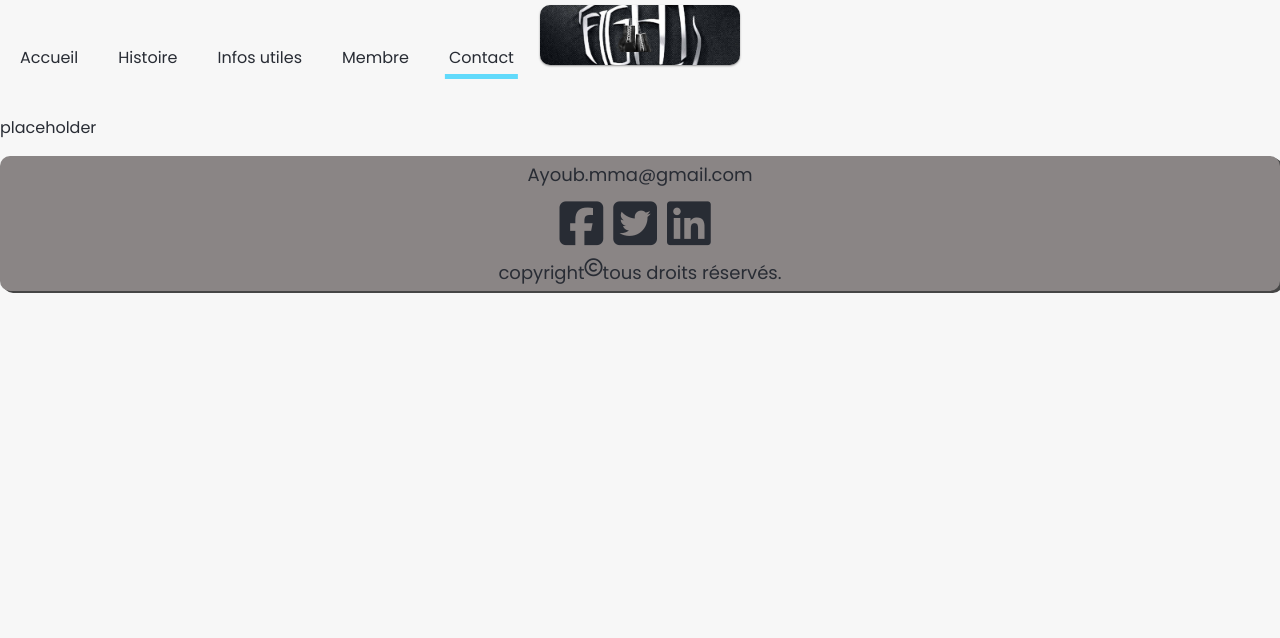
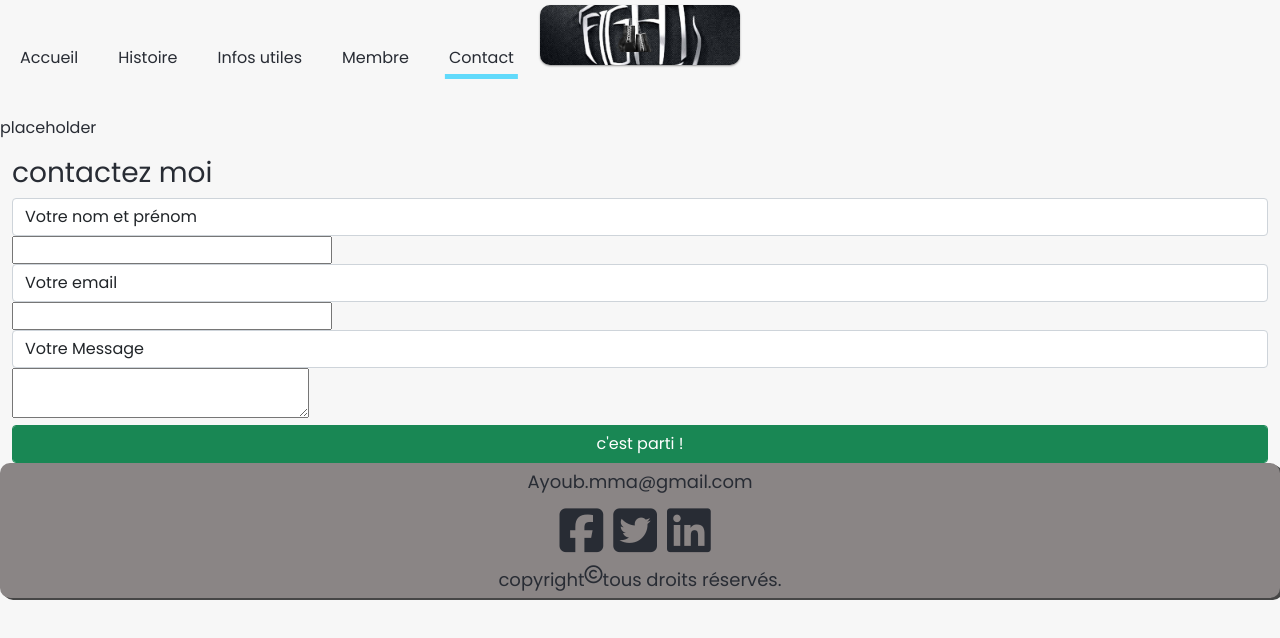
Before and after one commit to realbenben/sitecitrineudfc, a React (Create React App) app in the folder siteufc/: page /contact in a window 1280 px wide. Shown: the top 638 px of the page. Built offline with nearby package versions, Linux system fonts and the light colour scheme.

Commit message:
Form/upload add

```diff
--- a/siteufc/package.json
+++ b/siteufc/package.json
@@ -8,9 +8,10 @@
     "@testing-library/react": "^11.2.7",
     "@testing-library/user-event": "^12.8.3",
     "axios": "^0.21.1",
+    "bootstrap": "^5.1.0",
+    "email-js": "^2.0.2",
     "emailjs-com": "^3.2.0",
     "node-sass": "^6.0.1",
-    "bootstrap": "^5.1.0",
     "react": "^17.0.2",
     "react-dom": "^17.0.2",
     "react-hook-form": "^7.14.2",
--- a/siteufc/src/pages/ContactPage.js
+++ b/siteufc/src/pages/ContactPage.js
@@ -1,6 +1,7 @@
 import Footer from '../components/Footer'
 import Logo from '../components/Logo'
 import Navigation from '../components/Navigation'
+import Form from '../components/Form'
 
 const ContactPage = () => {
     return (
@@ -10,6 +11,7 @@
             <p>
                 placeholder
             </p>
+            <Form />
             <Footer />
         </div>
     )
```
Also changed, not shown: 1 other file (tests, documents, lock files or other folders).
